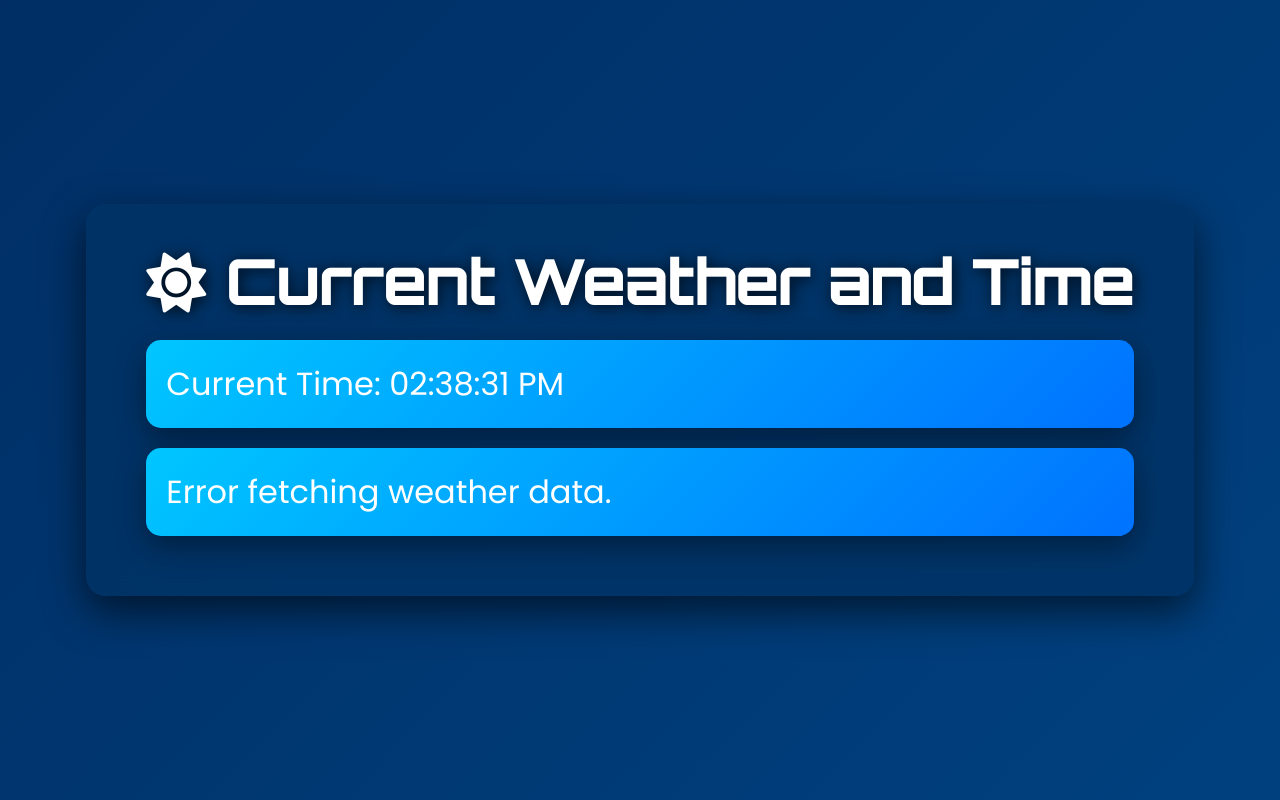
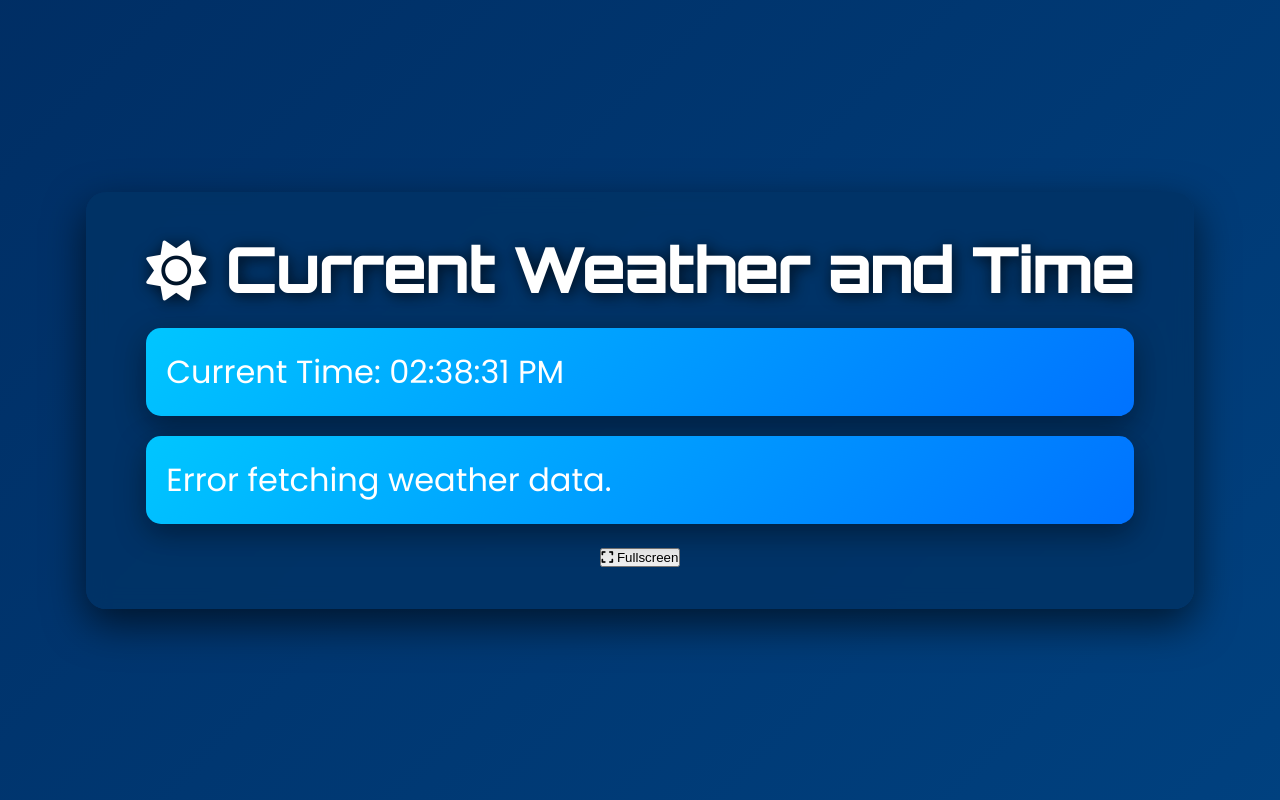
Before and after one commit to SleepingFox1899/Clock-Time, a plain HTML site: page index.html in a window 1280 px wide. Drawn offline with Linux system fonts and the light colour scheme; no server answers.

Commit message:
Update index.html

```diff
--- a/index.html
+++ b/index.html
@@ -15,6 +15,7 @@
         <h1><i class="fas fa-sun"></i> Current Weather and Time</h1>
         <div id="time" class="info"><i class="far fa-clock"></i> Loading Time...</div>
         <div id="weather" class="info"><i class="fas fa-cloud-sun"></i> Loading Weather...</div>
+        <button id="fullscreen-btn" class="fullscreen-btn"><i class="fas fa-expand"></i> Fullscreen</button>
     </div>
     <script src="script.js"></script>
 </body>
```
